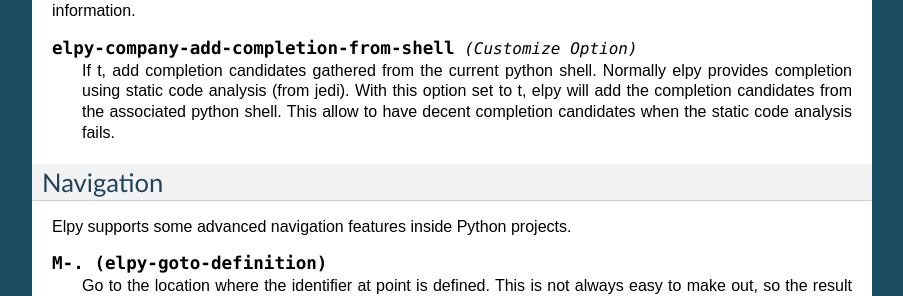
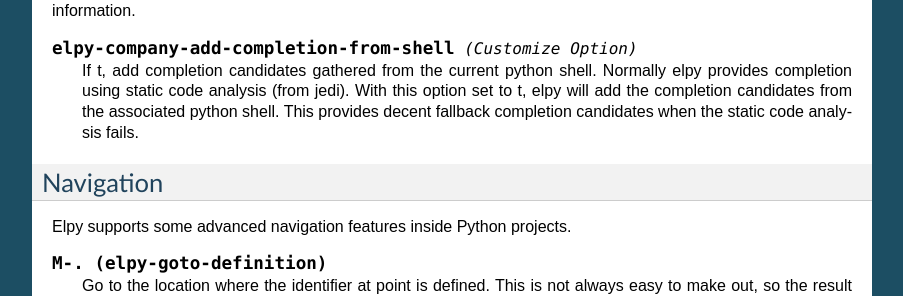
Before and after one commit to jorgenschaefer/elpy, a Sphinx documentation site: the page built from docs/ide.rst, in a window 1280 px wide and 900 px high, scrolled down 1129 px. Shown: the part 198-494 px from the top of the window, without its empty margins (198-1101 px from the left). Built offline with Sphinx 7.4.7, drawn with Linux system fonts in a browser that asks for light colours.

Commit message:
Minor typo fix in documentation and in a documentation string.

```diff
--- a/docs/ide.rst
+++ b/docs/ide.rst
@@ -109,7 +109,7 @@
     If t, add completion candidates gathered from the current python shell.
     Normally elpy provides completion using static code analysis (from jedi).
     With this option set to t, elpy will add the completion candidates from the
-    associated python shell. This allow to have decent completion candidates
+    associated python shell. This provides decent fallback completion candidates
     when the static code analysis fails.
 
 
```
Also changed, not shown: 1 other file.
